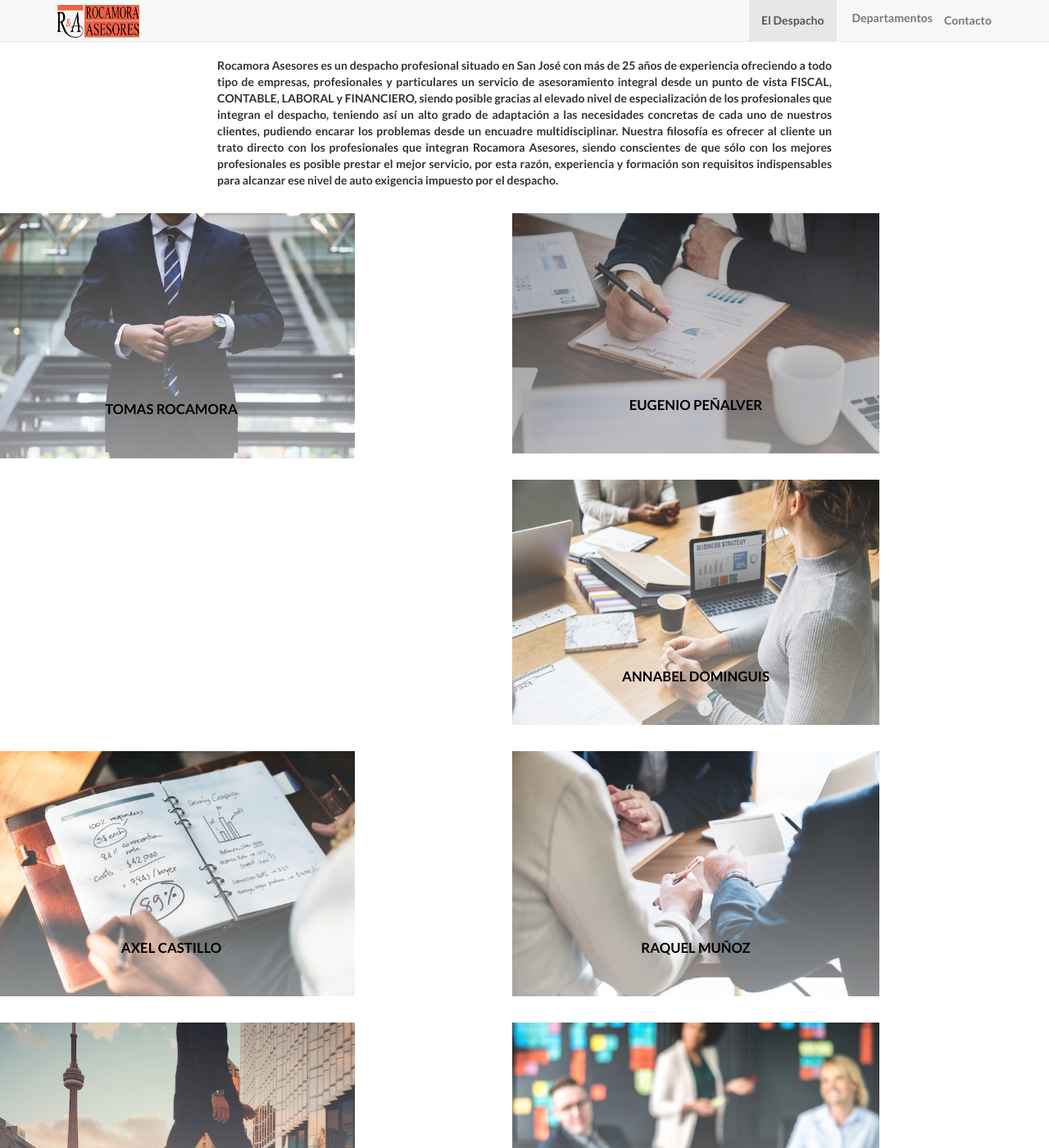
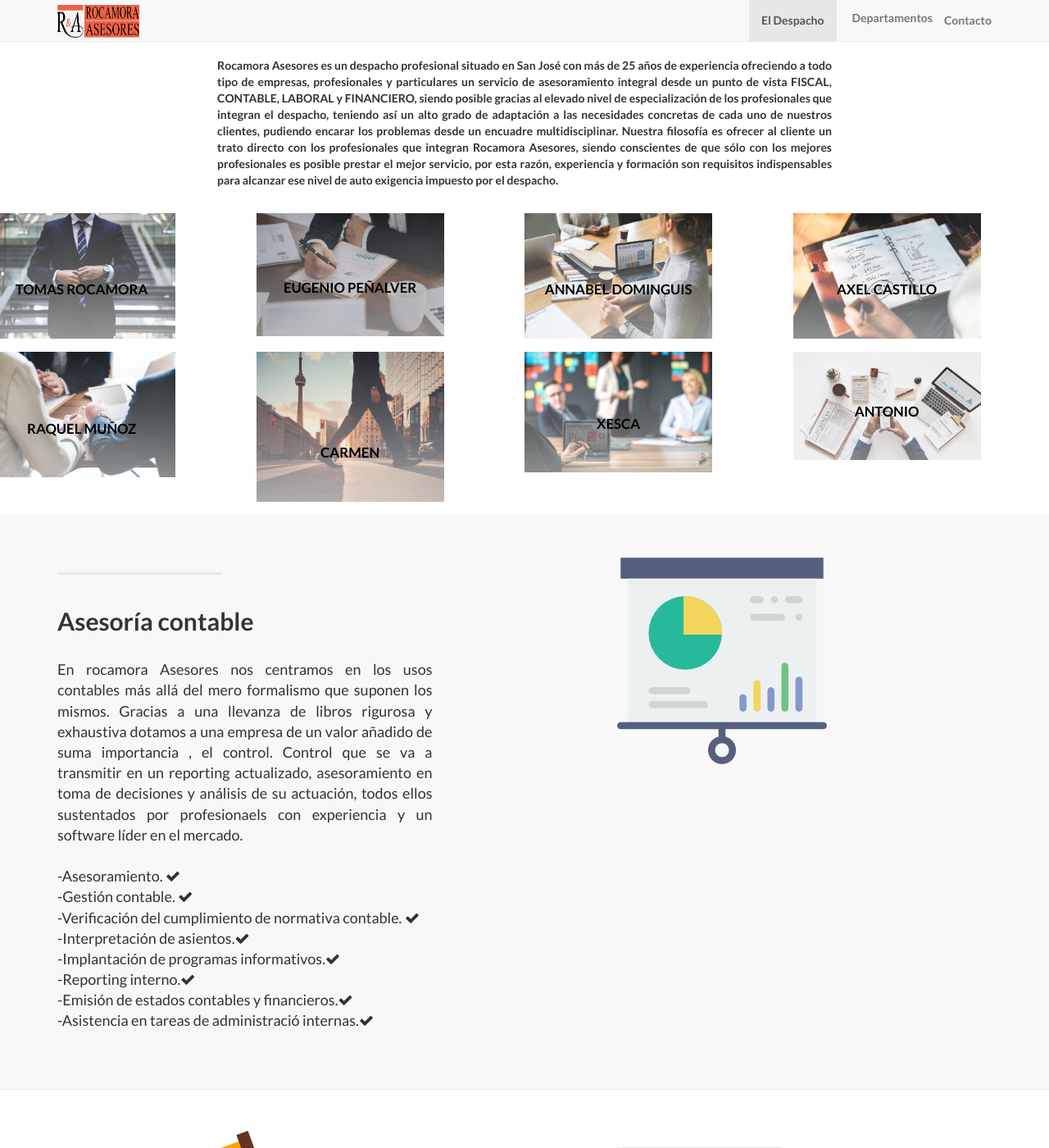
Before and after one commit to Alejandromndza/WebProject, a Jekyll site: the page built from index.html, in a window 1280 px wide and 1400 px high, scrolled down 861 px. Shown: the whole window at 82% size. Built offline with Jekyll 4.4.1, drawn with Linux system fonts in a browser that asks for light colours; nearby versions of some CDN libraries; library files that are not in the unit come from our copies.

Commit message:
team grid fixed

```diff
--- a/css/team.css
+++ b/css/team.css
@@ -42,16 +42,22 @@ Table of Content:
 /*----------------------------------------------------*/
 
 .item{
-  float:left;
+  flex:1 0 25%;
 }
 .team_item img{
     width:70%;
     height:100%;
 }
+.team_item{
 
+}
 .team_area{
-  display:inline-block;
+display: inline-block;
 
+}
+#teamrow{
+  display: flex;
+  flex-wrap: wrap;
 
 }
 
@@ -113,7 +119,11 @@ Table of Content:
   }
 }
 
-
+@media (max-width:1000px){
+  #teamrow{
+    display: inline-table;
+  }
+}
 /* Team Area css
 /*----------------------------------------------------*/
 
```
